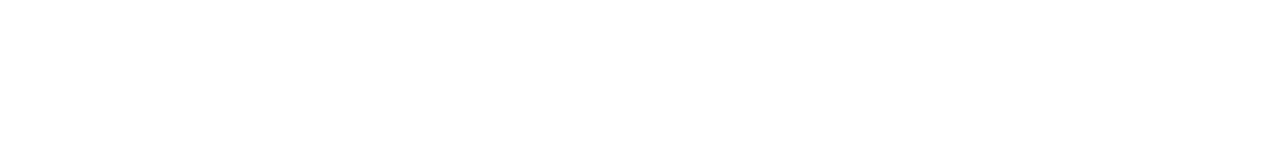
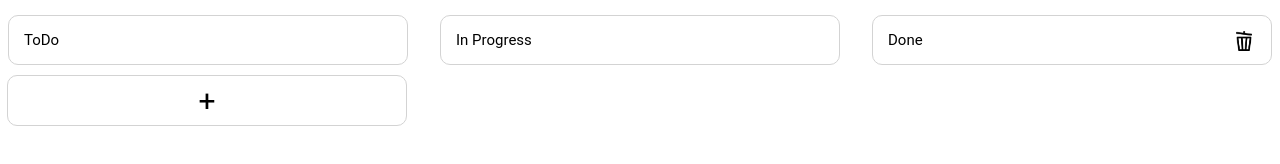
Before and after one commit to raz1boo/TrelloClone, a plain HTML site: page index.html in a window 1280 px wide. Drawn offline with Linux system fonts and the light colour scheme.

Commit message:
task_1_Pavel

```diff
--- a/index.html
+++ b/index.html
@@ -1,16 +1,24 @@
 <!DOCTYPE html>
 <html>
+
 <head>
     <meta charset='utf-8'>
     <meta http-equiv='X-UA-Compatible' content='IE=edge'>
-    <title>ToDo List</title>
+    <title>TrelloClone</title>
     <meta name='viewport' content='width=device-width, initial-scale=1'>
+    <link rel="preconnect" href="https://fonts.googleapis.com">
+    <link rel="preconnect" href="https://fonts.gstatic.com" crossorigin>
+    <link
+        href="https://fonts.googleapis.com/css2?family=Roboto+Serif:ital,wght@0,100;0,200;0,300;0,400;0,500;0,600;0,700;0,800;0,900;1,100;1,200;1,300;1,400;1,500;1,600;1,700;1,800;1,900&display=swap"
+        rel="stylesheet">
     <link rel='stylesheet' type='text/css' media='screen' href='style.css'>
     <!-- <script type="module" src="./scripts/main.js" defer></script> -->
 </head>
+
 <body>
     <div id="root"></div>
     <script src="./scripts/index.js"></script>
     <script src="./scripts/main.js"></script>
 </body>
+
 </html>
--- a/scripts/index.js
+++ b/scripts/index.js
@@ -1 +1,27 @@
 // верстка
+document.getElementById('root').innerHTML = `
+<main>
+<div class="wrapper">
+    <div class="list-wrapper todo">
+        <div class="head-box">
+            <p class="head-box-description">ToDo</p>
+        </div>
+        <div class="footer-box__add"></div>
+        <div class="add-todo-button">+</div>
+    </div>
+    <div class="list-wrapper inprogress">
+        <div class="head-box">
+            <p class="head-box-description">In Progress</p>
+        </div>
+        <div class="footer-box__inprogress"></div>
+    </div>
+    <div class="list-wrapper done">
+        <div class="head-box">
+            <p class="head-box-description">Done</p>
+            <div class="delete-all-button"></div>
+        </div>
+        <div class="footer-box__done"></div>
+    </div>
+</div>
+</main>
+`
--- a/style.css
+++ b/style.css
@@ -1 +1,54 @@
 /* стили */
+*{
+    box-sizing: border-box;
+}
+html,body,p{
+    font-family: Roboto, sans-serif;
+    font-size: 15px;
+    margin: 0;
+}
+
+main{
+    margin-top: 15px;
+}
+
+.wrapper{
+    display: flex;
+    justify-content: center;
+    gap: 32px;
+}
+
+.list-wrapper{
+    width: 400px;
+    min-height: 100px;
+}
+
+.head-box{
+    height: 50px;
+    display: flex;
+    justify-content: space-between;
+    padding: 15px;
+    border: 1px solid lightgrey;
+    border-radius: 10px;
+}
+
+.add-todo-button{
+    margin: auto;
+    width: 400px;
+    border: 1px solid lightgrey;
+    text-align: center;
+    padding-top: 7px;
+    padding-bottom: 7px;
+    border-radius: 10px;
+    margin-left: -1px;
+    font-size: 30px;
+    margin-top: 10px;
+}
+
+.delete-all-button{
+    background-image: url(./assets/icons/delete.png);
+    background-size: contain;
+    background-repeat: no-repeat;
+    height: 20px;
+    width: 20px;
+}
```
Also changed, not shown: assets/icons/delete.png (added).
